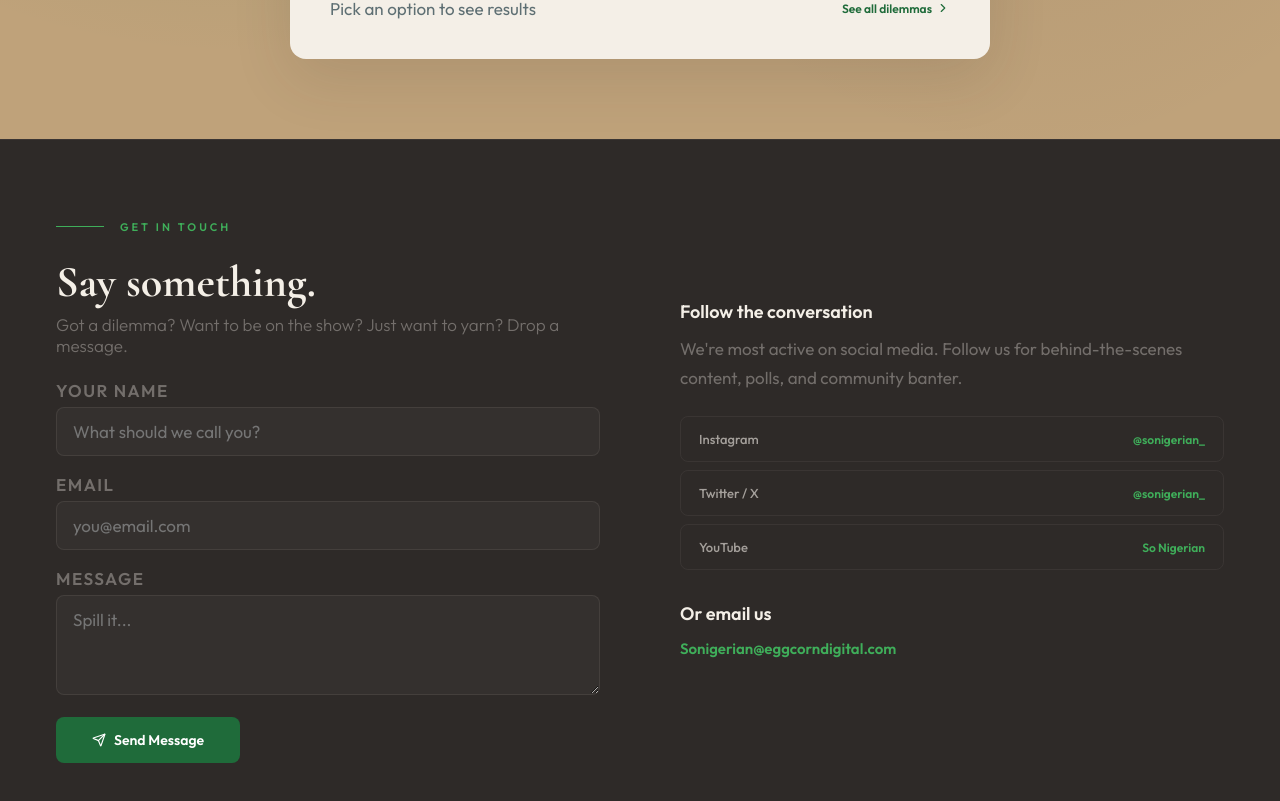
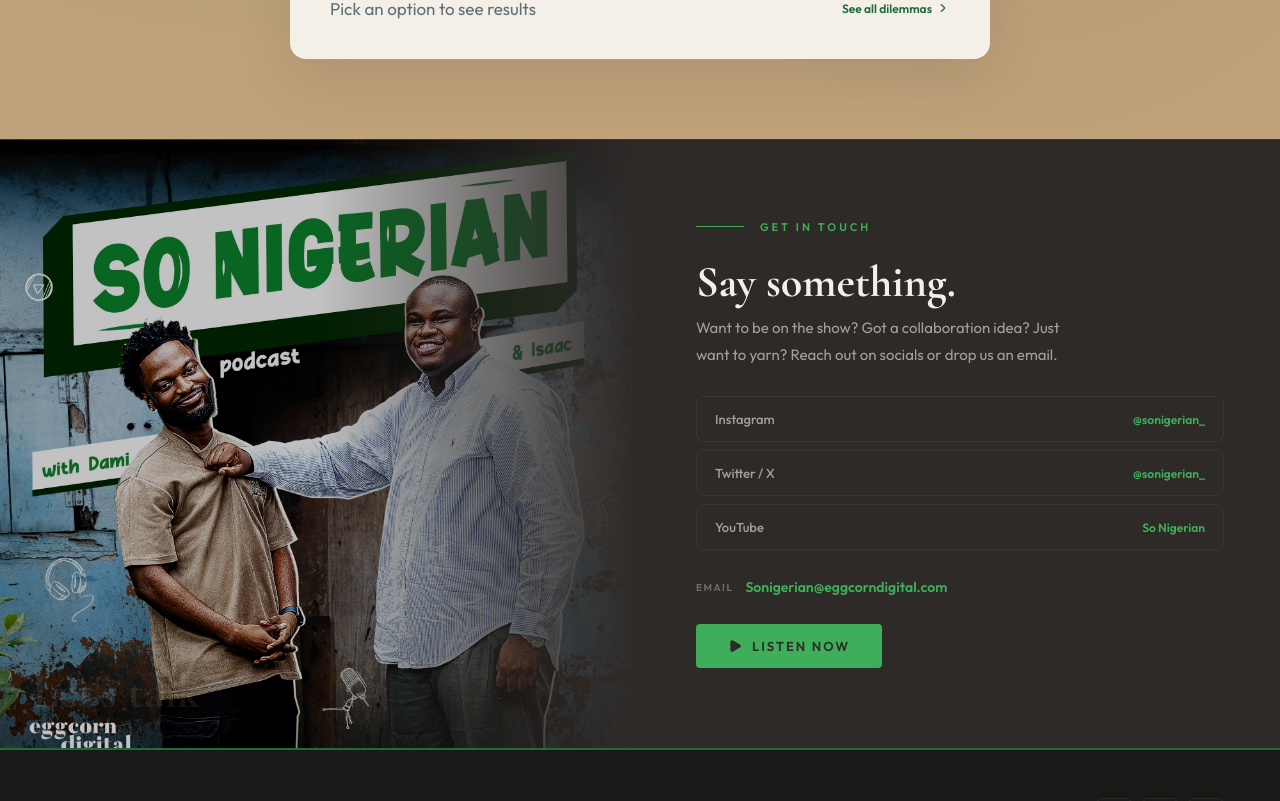
Before and after one commit to ajadonai/sonigerian, a React (Vite) app: page / in a window 1280 px wide. Shown: the part 2658-3459 px from the top of the page. Built offline with nearby package versions, Linux system fonts and the light colour scheme.

Commit message:
Redesign contact section (image + socials, no form), inline dilemma submission form replaces Google Form link

```diff
--- a/src/pages/Dilemma.css
+++ b/src/pages/Dilemma.css
@@ -63,6 +63,38 @@
   box-shadow: 0 12px 40px rgba(63,174,90,0.2);
 }
 
+.dilemma-form { margin-top: 28px; display: flex; flex-direction: column; gap: 16px; text-align: left; }
+.df-field { display: flex; flex-direction: column; gap: 6px; }
+.df-field label {
+  font-size: 10px; font-weight: 600; text-transform: uppercase;
+  letter-spacing: 1.5px; color: var(--text-muted);
+}
+.df-optional { font-weight: 400; text-transform: none; letter-spacing: 0; }
+.df-field input, .df-field textarea {
+  width: 100%; padding: 12px 16px; border-radius: 8px;
+  border: 1.5px solid rgba(244,239,231,0.08);
+  background: rgba(244,239,231,0.03);
+  font-family: var(--font-body); font-size: 14px; color: var(--off-white);
+  outline: none; transition: border-color 0.3s;
+}
+.df-field input:focus, .df-field textarea:focus { border-color: var(--bright-green); }
+.df-field textarea { resize: vertical; }
+.df-options-grid { display: grid; grid-template-columns: 1fr 1fr 1fr; gap: 12px; }
+.df-success {
+  text-align: center; padding: 14px; border-radius: 8px;
+  background: rgba(63,174,90,0.1); color: var(--bright-green);
+  font-size: 14px; font-weight: 600;
+}
+.df-fallback {
+  display: block; text-align: center; margin-top: 16px;
+  font-size: 11px; color: var(--text-muted); transition: color 0.3s;
+}
+.df-fallback:hover { color: var(--bright-green); }
+
+@media (max-width: 640px) {
+  .df-options-grid { grid-template-columns: 1fr; }
+}
+
 .past-section { margin-top: 48px; }
 .past-heading { font-size: 18px; font-weight: 600; margin-bottom: 20px; }
 
--- a/src/pages/Dilemma.jsx
+++ b/src/pages/Dilemma.jsx
@@ -16,6 +16,8 @@
 export default function Dilemma() {
   const [votes, setVotes] = useState({});
   const [headerRef, headerVisible] = useReveal();
+  const [dilemmaForm, setDilemmaForm] = useState({ scenario: '', optionA: '', optionB: '', optionC: '' });
+  const [submitted, setSubmitted] = useState(false);
   const activeDilemma = dilemmas.find(d => d.active);
   const pastDilemmas = dilemmas.filter(d => !d.active);
 
@@ -80,7 +82,43 @@
         <div className="submit-dilemma">
           <h2>Got a dilemma?</h2>
           <p>Submit your own scenario and it might be featured on the next episode.</p>
-          <a href="https://forms.gle/LKG8XM4v2yrax5dj9" target="_blank" rel="noopener noreferrer" className="submit-dilemma-btn">Submit a dilemma</a>
+          <form className="dilemma-form" onSubmit={(e) => {
+            e.preventDefault();
+            setSubmitted(true);
+            setTimeout(() => setSubmitted(false), 4000);
+            setDilemmaForm({ scenario: '', optionA: '', optionB: '', optionC: '' });
+          }}>
+            <div className="df-field">
+              <label>Your dilemma scenario</label>
+              <textarea
+                placeholder="e.g. Your best friend borrows ₦200K and ghosts you for 3 months..."
+                value={dilemmaForm.scenario}
+                onChange={e => setDilemmaForm({...dilemmaForm, scenario: e.target.value})}
+                rows={3}
+                required
+              />
+            </div>
+            <div className="df-options-grid">
+              <div className="df-field">
+                <label>Option A</label>
+                <input placeholder="e.g. Confront them publicly" value={dilemmaForm.optionA} onChange={e => setDilemmaForm({...dilemmaForm, optionA: e.target.value})} required />
+              </div>
+              <div className="df-field">
+                <label>Option B</label>
+                <input placeholder="e.g. Let it go, lesson learned" value={dilemmaForm.optionB} onChange={e => setDilemmaForm({...dilemmaForm, optionB: e.target.value})} required />
+              </div>
+              <div className="df-field">
+                <label>Option C <span className="df-optional">(optional)</span></label>
+                <input placeholder="e.g. Send someone else to collect" value={dilemmaForm.optionC} onChange={e => setDilemmaForm({...dilemmaForm, optionC: e.target.value})} />
+              </div>
+            </div>
+            {submitted ? (
+              <div className="df-success">Submitted! We might just use yours next week.</div>
+            ) : (
+              <button type="submit" className="submit-dilemma-btn">Submit dilemma</button>
+            )}
+          </form>
+          <a href="https://forms.gle/LKG8XM4v2yrax5dj9" target="_blank" rel="noopener noreferrer" className="df-fallback">Having issues? Submit via Google Form</a>
         </div>
       </RevealItem>
     </main>
--- a/src/pages/Home.css
+++ b/src/pages/Home.css
@@ -297,37 +297,37 @@
 
 /* ═══ CONTACT ═══ */
 .contact-section {
-  display: grid; grid-template-columns: 1fr 1fr; gap: 80px;
-  padding: 80px 56px; border-top: 1px solid rgba(244,239,231,0.06);
+  display: grid; grid-template-columns: 1fr 1fr; gap: 0;
+  border-top: 1px solid rgba(244,239,231,0.06);
+  overflow: hidden;
 }
-.contact-form { display: flex; flex-direction: column; gap: 18px; margin-top: 24px; }
-.form-group label {
-  display: block; font-size: 10px; font-weight: 600;
-  text-transform: uppercase; letter-spacing: 1.5px;
-  color: var(--text-muted); margin-bottom: 6px;
+.contact-image-side { position: relative; min-height: 400px; }
+.contact-image-wrap { position: absolute; inset: 0; }
+.contact-image-wrap img {
+  width: 100%; height: 100%;
+  object-fit: cover; object-position: center 25%;
+  filter: brightness(0.75) contrast(1.05);
 }
-.form-group input, .form-group textarea {
-  width: 100%; padding: 13px 16px; border-radius: 8px;
-  border: 1.5px solid rgba(244,239,231,0.08);
-  background: rgba(244,239,231,0.03);
-  font-family: var(--font-body); font-size: 14px; color: var(--off-white);
-  outline: none; transition: border-color 0.3s;
+.contact-image-overlay {
+  position: absolute; inset: 0;
+  background: linear-gradient(to right, transparent 50%, var(--charcoal) 100%);
 }
-.form-group input:focus, .form-group textarea:focus { border-color: var(--bright-green); }
-.form-group textarea { resize: vertical; min-height: 100px; }
-.form-submit {
-  display: flex; align-items: center; gap: 8px;
-  background: var(--deep-green); color: #fff; border: none;
-  padding: 14px 36px; border-radius: 8px;
-  font-weight: 600; font-size: 14px; align-self: flex-start;
-  transition: all 0.3s;
+.contact-image-text {
+  position: absolute; bottom: 32px; left: 32px;
+  font-family: var(--font-display); font-size: 48px;
+  font-weight: 700; color: rgba(244,239,231,0.08);
+  line-height: 1;
 }
-.form-submit:hover { background: var(--bright-green); color: var(--charcoal); transform: translateY(-2px); }
 
-.contact-right { padding-top: 80px; }
-.contact-right h3 { font-size: 18px; font-weight: 600; margin-bottom: 12px; }
-.contact-right p { font-size: 14px; color: var(--text-muted); line-height: 1.7; margin-bottom: 24px; }
-.contact-socials { display: flex; flex-direction: column; gap: 8px; }
+.contact-content {
+  padding: 80px 56px;
+  display: flex; flex-direction: column; justify-content: center;
+}
+.contact-desc {
+  font-size: 15px; color: var(--text-secondary); line-height: 1.8;
+  margin-bottom: 28px; max-width: 400px;
+}
+.contact-socials { display: flex; flex-direction: column; gap: 8px; margin-bottom: 28px; }
 .contact-socials a {
   display: flex; align-items: center; justify-content: space-between;
   padding: 14px 18px; border-radius: 8px;
@@ -337,8 +337,26 @@
 .contact-socials a:hover { border-color: rgba(63,174,90,0.3); }
 .contact-socials a .social-label { font-size: 13px; font-weight: 500; color: var(--text-secondary); }
 .contact-socials a .social-handle { font-size: 12px; font-weight: 600; color: var(--bright-green); }
-.contact-email { margin-top: 32px; }
-.contact-email a { color: var(--bright-green); font-weight: 600; font-size: 15px; }
+
+.contact-email-block {
+  display: flex; align-items: center; gap: 12px;
+  margin-bottom: 28px;
+}
+.contact-email-label {
+  font-size: 10px; font-weight: 600; text-transform: uppercase;
+  letter-spacing: 1.5px; color: var(--text-muted);
+}
+.contact-email-link { color: var(--bright-green); font-weight: 600; font-size: 14px; }
+
+.contact-listen-btn {
+  display: inline-flex; align-items: center; gap: 10px;
+  background: var(--bright-green); color: var(--charcoal);
+  padding: 14px 32px; border-radius: 4px;
+  font-weight: 600; font-size: 13px;
+  text-transform: uppercase; letter-spacing: 2px;
+  transition: all 0.3s; align-self: flex-start;
+}
+.contact-listen-btn:hover { background: #4bc46a; transform: translateY(-2px); }
 
 /* ═══ RESPONSIVE — TABLET ═══ */
 @media (max-width: 1024px) {
@@ -358,8 +376,11 @@
   .platform-badges { bottom: auto; top: 20px; left: 20px; }
   .hero-decorator.floating-text { display: none; }
   .episodes-row { grid-template-columns: repeat(2, 1fr); }
-  .about-section, .contact-section { grid-template-columns: 1fr; gap: 40px; }
-  .contact-right { padding-top: 0; }
+  .about-section { grid-template-columns: 1fr; gap: 40px; }
+  .contact-section { grid-template-columns: 1fr; }
+  .contact-image-side { min-height: 280px; }
+  .contact-image-overlay { background: linear-gradient(to bottom, transparent 50%, var(--charcoal) 100%); }
+  .contact-content { padding: 40px 32px; }
   .featured-strip, .episodes-section, .about-section, .contact-section, .dilemma-section { padding-left: 32px; padding-right: 32px; }
   .section-header { flex-direction: column; align-items: flex-start; gap: 16px; }
 }
@@ -401,6 +422,8 @@
   .dilemma-opt { padding: 12px 14px; font-size: 13px; }
 
   .contact-section { grid-template-columns: 1fr; }
+  .contact-image-side { min-height: 220px; }
+  .contact-content { padding: 28px 20px; }
 
   .host-show-more { display: block; }
 }
--- a/src/pages/Home.jsx
+++ b/src/pages/Home.jsx
@@ -1,13 +1,12 @@
 import { useState } from 'react';
 import { Link } from 'react-router-dom';
-import { Play, ArrowRight, Send, ChevronRight } from 'lucide-react';
+import { Play, ArrowRight, ChevronRight } from 'lucide-react';
 import { episodes, dilemmas, siteConfig } from '../data/placeholder';
 import SEO from '../components/SEO';
 import { useReveal } from '../lib/useReveal';
 import './Home.css';
 
 export default function Home() {
-  const [formData, setFormData] = useState({ name: '', email: '', message: '' });
   const [selectedOption, setSelectedOption] = useState(null);
   const [expandedHost, setExpandedHost] = useState(null);
   const [aboutRef, aboutVisible] = useReveal();
@@ -179,38 +178,31 @@
       )}
 
       <section className={`contact-section reveal ${contactVisible ? 'visible' : ''}`} id="contact" ref={contactRef}>
-        <div className="contact-left">
+        <div className="contact-image-side">
+          <div className="contact-image-wrap">
+            <img src="/hosts.png" alt="Dami and Isaac" />
+            <div className="contact-image-overlay" />
+            <div className="contact-image-text">
+              <span>Let's talk</span>
+            </div>
+          </div>
+        </div>
+        <div className="contact-content">
           <div className="eyebrow"><div className="eyebrow-line" /><span>Get In Touch</span></div>
           <h2 className="section-title">Say something.</h2>
-          <p className="section-sub">Got a dilemma? Want to be on the show? Just want to yarn? Drop a message.</p>
-          <form className="contact-form" onSubmit={e => e.preventDefault()}>
-            <div className="form-group">
-              <label>Your Name</label>
-              <input type="text" placeholder="What should we call you?" value={formData.name} onChange={e => setFormData({...formData, name: e.target.value})} />
-            </div>
-            <div className="form-group">
-              <label>Email</label>
-              <input type="email" placeholder="you@email.com" value={formData.email} onChange={e => setFormData({...formData, email: e.target.value})} />
-            </div>
-            <div className="form-group">
-              <label>Message</label>
-              <textarea placeholder="Spill it..." value={formData.message} onChange={e => setFormData({...formData, message: e.target.value})} />
-            </div>
-            <button type="submit" className="form-submit"><Send size={14} /> Send Message</button>
-          </form>
-        </div>
-        <div className="contact-right">
-          <h3>Follow the conversation</h3>
-          <p>We're most active on social media. Follow us for behind-the-scenes content, polls, and community banter.</p>
+          <p className="contact-desc">Want to be on the show? Got a collaboration idea? Just want to yarn? Reach out on socials or drop us an email.</p>
           <div className="contact-socials">
             <a href={siteConfig.socials.instagram} target="_blank" rel="noopener noreferrer"><span className="social-label">Instagram</span><span className="social-handle">@sonigerian_</span></a>
             <a href={siteConfig.socials.twitter} target="_blank" rel="noopener noreferrer"><span className="social-label">Twitter / X</span><span className="social-handle">@sonigerian_</span></a>
             <a href={siteConfig.socials.youtube} target="_blank" rel="noopener noreferrer"><span className="social-label">YouTube</span><span className="social-handle">So Nigerian</span></a>
           </div>
-          <div className="contact-email">
-            <h3>Or email us</h3>
-            <a href={`mailto:${siteConfig.contact.email}`}>{siteConfig.contact.email}</a>
+          <div className="contact-email-block">
+            <span className="contact-email-label">Email</span>
+            <a href={`mailto:${siteConfig.contact.email}`} className="contact-email-link">{siteConfig.contact.email}</a>
           </div>
+          <Link to="/listen" className="contact-listen-btn">
+            <Play size={14} fill="currentColor" /> Listen Now
+          </Link>
         </div>
       </section>
     </main>
```
